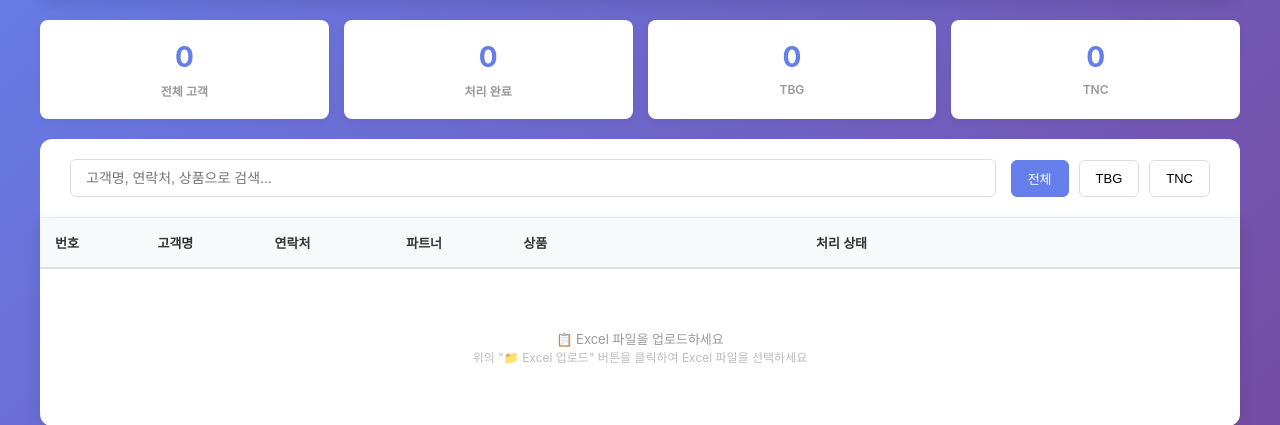
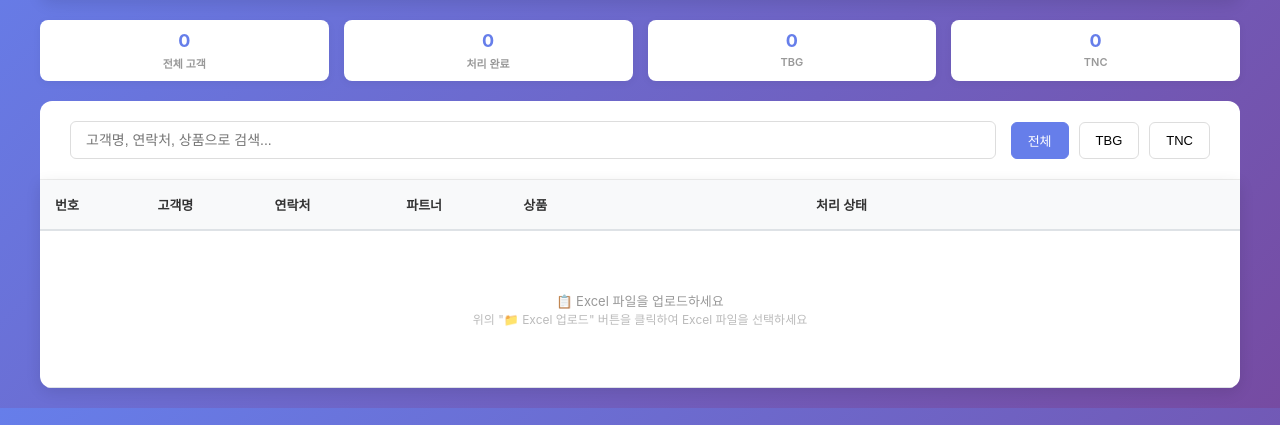
Before and after one commit to hrchang517/claud, a Flask app: page / in a window 1280 px wide. Shown: the part 104-529 px from the top of the page. Run offline with Flask 3, Linux system fonts and the light colour scheme.

Commit message:
통계 카드 높이 줄임: padding, font-size 조정

```diff
--- a/templates/dashboard.html
+++ b/templates/dashboard.html
@@ -64,19 +64,19 @@
         }
         .stat-card {
             background: white;
-            padding: 20px;
+            padding: 10px 20px;
             border-radius: 8px;
             text-align: center;
             box-shadow: 0 2px 8px rgba(0,0,0,0.05);
         }
         .stat-card .number {
-            font-size: 28px;
+            font-size: 18px;
             font-weight: 700;
             color: #667eea;
-            margin-bottom: 8px;
+            margin-bottom: 4px;
         }
         .stat-card .label {
-            font-size: 12px;
+            font-size: 11px;
             color: #999;
             font-weight: 600;
         }
```
